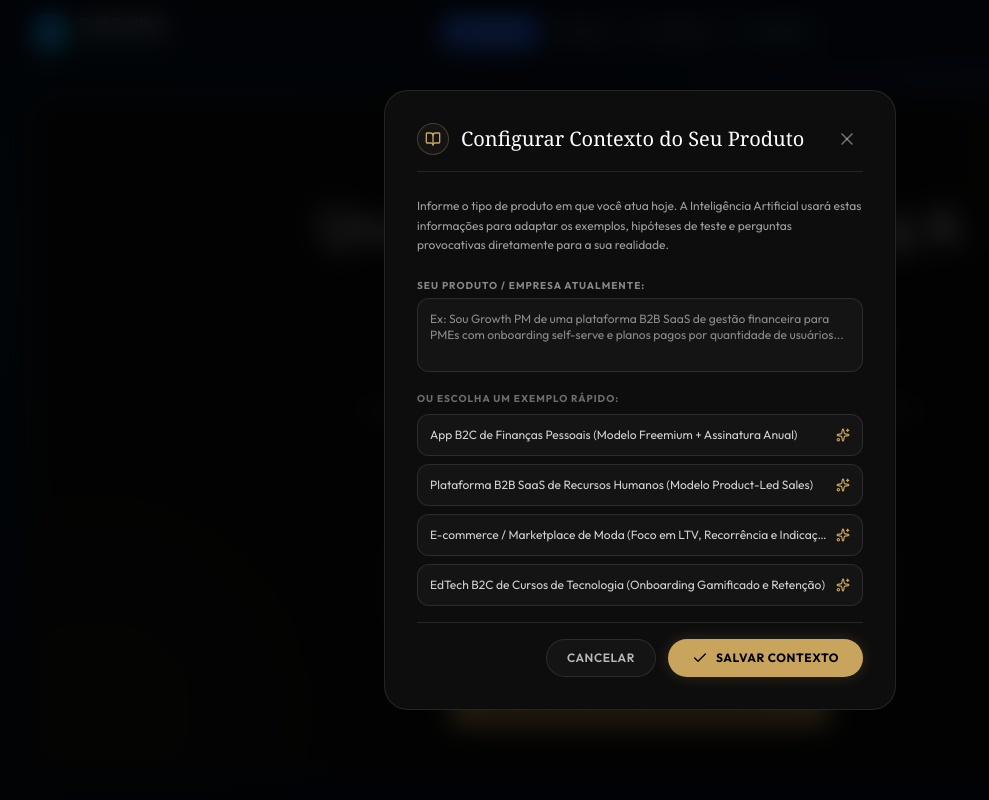
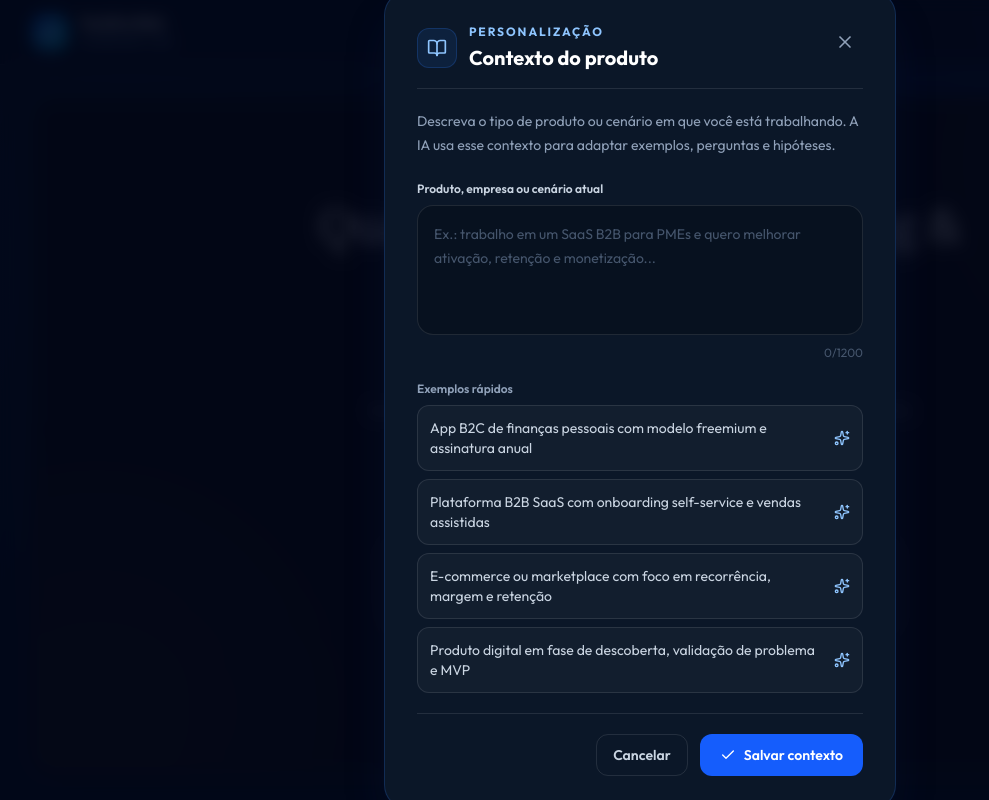
Before and after one commit to Storepac/gerador-ideias, a Next.js app: page / in a window 1280 px wide. Both pictures are taken after a click on the button "Contexto do produto". Shown: the top 800 px of the page, without its empty margins (0-989 px from the left). Built offline with nearby package versions, Linux system fonts and the light colour scheme.

Commit message:
rebrand product context modal

```diff
--- a/components/ProductContextModal.tsx
+++ b/components/ProductContextModal.tsx
@@ -1,7 +1,7 @@
 'use client';
 
-import React, { useState } from 'react';
-import { X, BookOpen, Sparkles, Check } from 'lucide-react';
+import React, { useEffect, useState } from 'react';
+import { BookOpen, Check, Sparkles, X } from 'lucide-react';
 
 interface ProductContextModalProps {
   isOpen: boolean;
@@ -10,92 +10,62 @@ interface ProductContextModalProps {
   onSaveProductContext: (context: string) => void;
 }
 
-export const ProductContextModal: React.FC<ProductContextModalProps> = ({
-  isOpen,
-  onClose,
-  productContext,
-  onSaveProductContext,
-}) => {
+export const ProductContextModal: React.FC<ProductContextModalProps> = ({ isOpen, onClose, productContext, onSaveProductContext }) => {
   const [contextInput, setContextInput] = useState(productContext);
+
+  useEffect(() => {
+    if (isOpen) setContextInput(productContext);
+  }, [isOpen, productContext]);
 
   if (!isOpen) return null;
 
-  const handleSave = (e: React.FormEvent) => {
-    e.preventDefault();
+  const presets = [
+    'App B2C de finanças pessoais com modelo freemium e assinatura anual',
+    'Plataforma B2B SaaS com onboarding self-service e vendas assistidas',
+    'E-commerce ou marketplace com foco em recorrência, margem e retenção',
+    'Produto digital em fase de descoberta, validação de problema e MVP',
+  ];
+
+  const handleSave = (event: React.FormEvent) => {
+    event.preventDefault();
     onSaveProductContext(contextInput.trim());
     onClose();
   };
 
-  const presetExamples = [
-    'App B2C de Finanças Pessoais (Modelo Freemium + Assinatura Anual)',
-    'Plataforma B2B SaaS de Recursos Humanos (Modelo Product-Led Sales)',
-    'E-commerce / Marketplace de Moda (Foco em LTV, Recorrência e Indicação)',
-    'EdTech B2C de Cursos de Tecnologia (Onboarding Gamificado e Retenção)',
-  ];
-
   return (
-    <div className="fixed inset-0 z-50 overflow-y-auto bg-black/80 backdrop-blur-md flex items-center justify-center p-4">
-      <div className="relative w-full max-w-lg bg-[#0d0d0d] border border-white/10 rounded-3xl p-8 shadow-2xl space-y-6">
-        <div className="flex items-center justify-between border-b border-white/10 pb-4">
-          <div className="flex items-center space-x-3">
-            <div className="w-8 h-8 rounded-full bg-[#141414] text-[#c8a45d] border border-[#c8a45d]/30 flex items-center justify-center">
-              <BookOpen className="w-4 h-4" />
-            </div>
-            <h3 className="text-xl font-serif text-white">Configurar Contexto do Seu Produto</h3>
+    <div className="fixed inset-0 z-50 flex items-center justify-center overflow-y-auto bg-slate-950/85 p-4 backdrop-blur-sm" role="dialog" aria-modal="true" aria-labelledby="product-context-title">
+      <div className="w-full max-w-lg rounded-3xl border border-blue-500/20 bg-[#0b1728] p-6 shadow-2xl shadow-blue-950/30 sm:p-8">
+        <div className="flex items-start justify-between gap-4 border-b border-white/10 pb-4">
+          <div className="flex items-center gap-3">
+            <div className="flex h-10 w-10 items-center justify-center rounded-xl border border-blue-500/20 bg-blue-500/10 text-blue-300"><BookOpen className="h-5 w-5" aria-hidden="true" /></div>
+            <div><p className="text-xs font-bold uppercase tracking-[0.16em] text-blue-300">Personalização</p><h2 id="product-context-title" className="mt-1 text-xl font-bold text-white">Contexto do produto</h2></div>
           </div>
-          <button onClick={onClose} className="p-1.5 text-white/40 hover:text-white rounded-full">
-            <X className="w-5 h-5" />
-          </button>
+          <button type="button" onClick={onClose} aria-label="Fechar contexto do produto" className="rounded-xl p-2 text-slate-400 transition hover:bg-white/5 hover:text-white"><X className="h-5 w-5" aria-hidden="true" /></button>
         </div>
 
-        <p className="text-xs text-white/60 leading-relaxed">
-          Informe o tipo de produto em que você atua hoje. A Inteligência Artificial usará estas informações para adaptar os exemplos, hipóteses de teste e perguntas provocativas diretamente para a sua realidade.
-        </p>
+        <p className="mt-5 text-sm leading-6 text-slate-400">Descreva o tipo de produto ou cenário em que você está trabalhando. A IA usa esse contexto para adaptar exemplos, perguntas e hipóteses.</p>
 
-        <form onSubmit={handleSave} className="space-y-4 text-xs">
+        <form onSubmit={handleSave} className="mt-6 space-y-5">
           <div>
-            <label className="block text-[10px] uppercase tracking-widest font-bold text-white/50 mb-1.5">Seu Produto / Empresa Atualmente:</label>
-            <textarea
-              rows={3}
-              value={contextInput}
-              onChange={(e) => setContextInput(e.target.value)}
-              placeholder="Ex: Sou Growth PM de uma plataforma B2B SaaS de gestão financeira para PMEs com onboarding self-serve e planos pagos por quantidade de usuários..."
-              className="w-full bg-[#141414] border border-white/10 rounded-xl p-3 text-white focus:outline-none focus:border-[#c8a45d] resize-none"
-            />
+            <label htmlFor="product-context" className="mb-2 block text-xs font-semibold text-slate-300">Produto, empresa ou cenário atual</label>
+            <textarea id="product-context" name="productContext" rows={4} maxLength={1200} value={contextInput} onChange={(event) => setContextInput(event.target.value)} placeholder="Ex.: trabalho em um SaaS B2B para PMEs e quero melhorar ativação, retenção e monetização..." className="w-full resize-none rounded-2xl border border-white/10 bg-[#07111f] p-4 text-sm leading-6 text-white placeholder:text-slate-600" />
+            <p className="mt-1 text-right text-xs text-slate-600">{contextInput.length}/1200</p>
           </div>
 
           <div>
-            <label className="block text-[10px] uppercase tracking-widest font-bold text-white/40 mb-2">Ou escolha um exemplo rápido:</label>
+            <span className="mb-2 block text-xs font-semibold text-slate-400">Exemplos rápidos</span>
             <div className="space-y-2">
-              {presetExamples.map((preset, idx) => (
-                <button
-                  key={idx}
-                  type="button"
-                  onClick={() => setContextInput(preset)}
-                  className="w-full text-left p-3 rounded-xl bg-[#141414] hover:bg-white/10 border border-white/10 text-xs text-white/80 transition-colors flex items-center justify-between"
-                >
-                  <span className="truncate">{preset}</span>
-                  <Sparkles className="w-3.5 h-3.5 text-[#c8a45d] shrink-0 ml-2" />
+              {presets.map((preset) => (
+                <button key={preset} type="button" onClick={() => setContextInput(preset)} className="flex w-full items-center justify-between gap-3 rounded-xl border border-white/10 bg-white/[0.03] p-3 text-left text-sm text-slate-300 transition hover:border-blue-500/20 hover:bg-blue-500/5 hover:text-white">
+                  <span>{preset}</span><Sparkles className="h-4 w-4 shrink-0 text-blue-300" aria-hidden="true" />
                 </button>
               ))}
             </div>
           </div>
 
-          <div className="pt-4 flex justify-end space-x-3 border-t border-white/10">
-            <button
-              type="button"
-              onClick={onClose}
-              className="px-5 py-2.5 rounded-full bg-[#141414] hover:bg-white/10 text-white/70 font-semibold uppercase tracking-wider text-xs border border-white/10"
-            >
-              Cancelar
-            </button>
-            <button
-              type="submit"
-              className="px-6 py-2.5 rounded-full bg-[#c8a45d] hover:brightness-110 text-black font-bold uppercase tracking-wider text-xs shadow-[0_0_15px_rgba(200,164,93,0.2)] flex items-center space-x-2"
-            >
-              <Check className="w-4 h-4 text-black" />
-              <span>Salvar Contexto</span>
-            </button>
+          <div className="flex justify-end gap-3 border-t border-white/10 pt-5">
+            <button type="button" onClick={onClose} className="rounded-xl border border-white/10 px-4 py-2.5 text-sm font-semibold text-slate-300 transition hover:bg-white/5">Cancelar</button>
+            <button type="submit" className="inline-flex items-center gap-2 rounded-xl bg-blue-600 px-5 py-2.5 text-sm font-semibold text-white transition hover:bg-blue-500"><Check className="h-4 w-4" aria-hidden="true" />Salvar contexto</button>
           </div>
         </form>
       </div>
```
